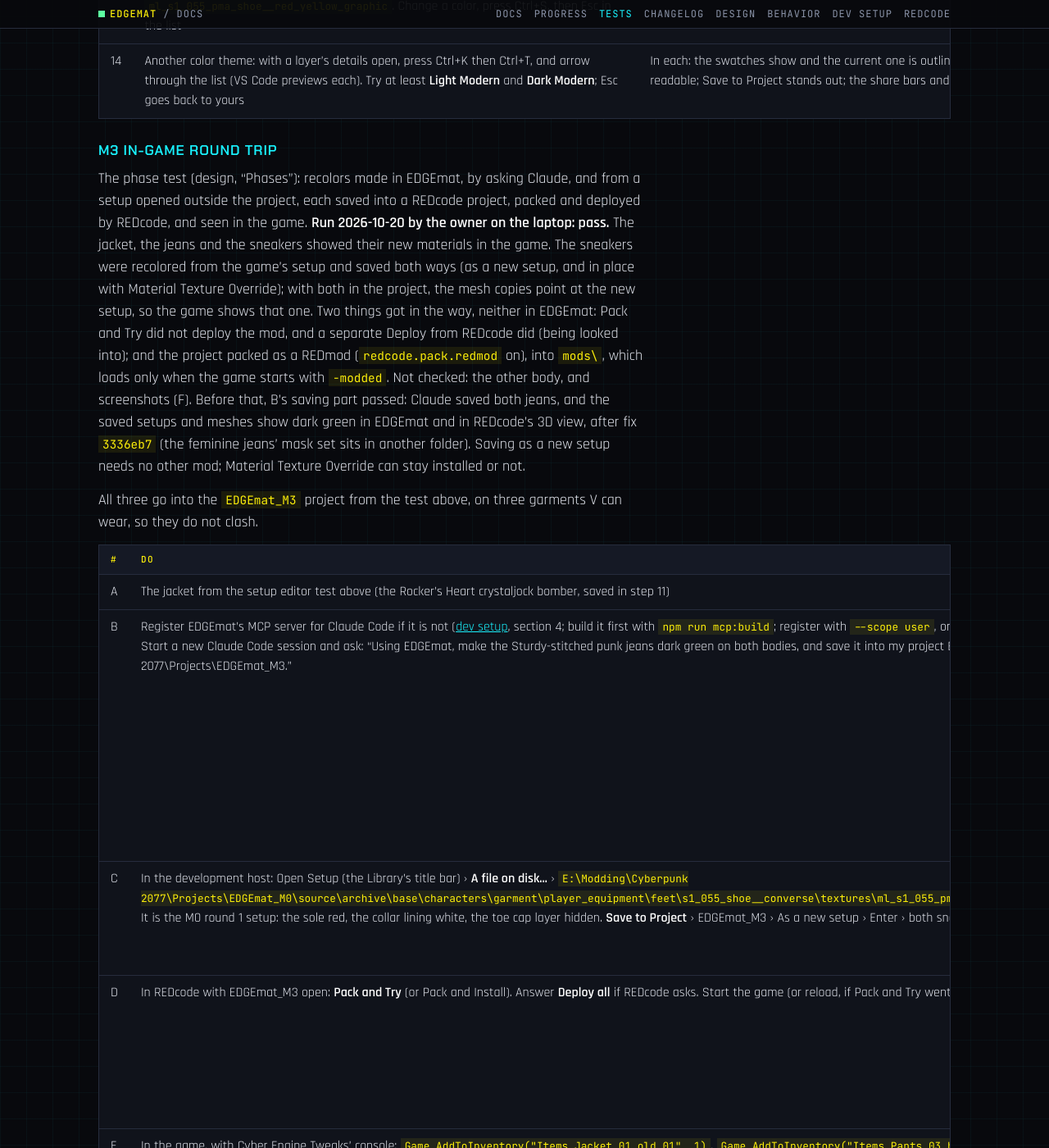
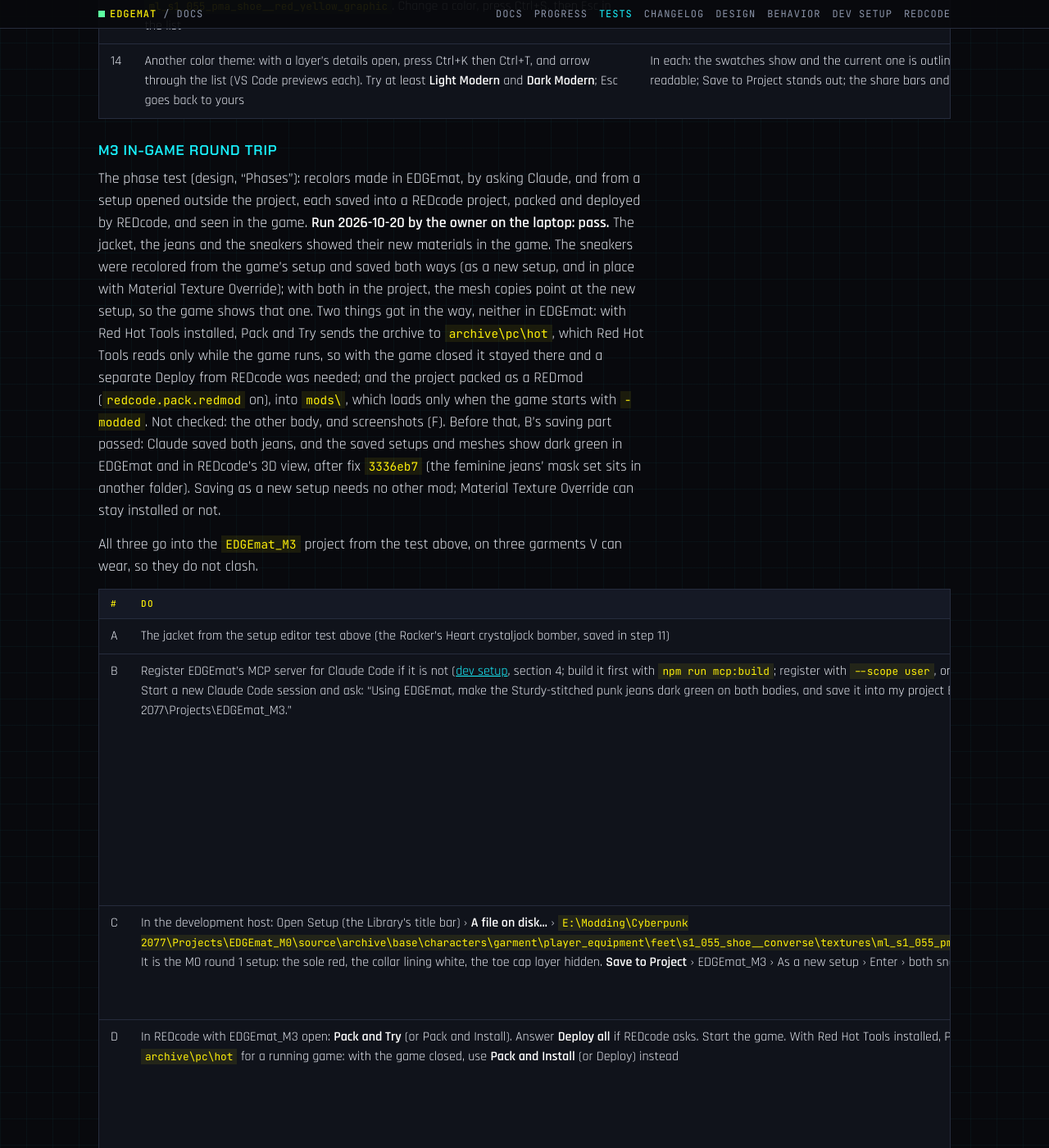
Before and after one commit to Edgemodders/EDGEmat, a Jekyll site: the page built from docs/testing.md, in a window 1280 px wide and 1400 px high, scrolled down 8204 px. Shown: the whole window at 82% size. Built offline with Jekyll 4.4.1, drawn with Linux system fonts in a browser that asks for light colours; our own code applies the rules of GitHub Pages for plain Markdown files.

Commit message:
Tests: Pack and Try went hot with the game closed
Co-Authored-By: Claude Opus 5.5 <noreply@anthropic.com>

```diff
--- a/docs/testing.md
+++ b/docs/testing.md
@@ -155,7 +155,7 @@ Built 2026-10-20 (M3). **Run 2026-10-20 by the owner on the laptop: all 14 pass*
 
 ### M3 in-game round trip
 
-The phase test (design, "Phases"): recolors made in EDGEmat, by asking Claude, and from a setup opened outside the project, each saved into a REDcode project, packed and deployed by REDcode, and seen in the game. **Run 2026-10-20 by the owner on the laptop: pass.** The jacket, the jeans and the sneakers showed their new materials in the game. The sneakers were recolored from the game's setup and saved both ways (as a new setup, and in place with Material Texture Override); with both in the project, the mesh copies point at the new setup, so the game shows that one. Two things got in the way, neither in EDGEmat: Pack and Try did not deploy the mod, and a separate Deploy from REDcode did (being looked into); and the project packed as a REDmod (`redcode.pack.redmod` on), into `mods\`, which loads only when the game starts with `-modded`. Not checked: the other body, and screenshots (F). Before that, B's saving part passed: Claude saved both jeans, and the saved setups and meshes show dark green in EDGEmat and in REDcode's 3D view, after fix `3336eb7` (the feminine jeans' mask set sits in another folder). Saving as a new setup needs no other mod; Material Texture Override can stay installed or not.
+The phase test (design, "Phases"): recolors made in EDGEmat, by asking Claude, and from a setup opened outside the project, each saved into a REDcode project, packed and deployed by REDcode, and seen in the game. **Run 2026-10-20 by the owner on the laptop: pass.** The jacket, the jeans and the sneakers showed their new materials in the game. The sneakers were recolored from the game's setup and saved both ways (as a new setup, and in place with Material Texture Override); with both in the project, the mesh copies point at the new setup, so the game shows that one. Two things got in the way, neither in EDGEmat: with Red Hot Tools installed, Pack and Try sends the archive to `archive\pc\hot`, which Red Hot Tools reads only while the game runs, so with the game closed it stayed there and a separate Deploy from REDcode was needed; and the project packed as a REDmod (`redcode.pack.redmod` on), into `mods\`, which loads only when the game starts with `-modded`. Not checked: the other body, and screenshots (F). Before that, B's saving part passed: Claude saved both jeans, and the saved setups and meshes show dark green in EDGEmat and in REDcode's 3D view, after fix `3336eb7` (the feminine jeans' mask set sits in another folder). Saving as a new setup needs no other mod; Material Texture Override can stay installed or not.
 
 All three go into the `EDGEmat_M3` project from the test above, on three garments V can wear, so they do not clash.
 
@@ -164,7 +164,7 @@ All three go into the `EDGEmat_M3` project from the test above, on three garment
 | A | The jacket from the setup editor test above (the Rocker's Heart crystaljock bomber, saved in step 11) | Saved already |
 | B | Register EDGEmat's MCP server for Claude Code if it is not ([dev setup](dev-setup.html), section 4; build it first with `npm run mcp:build`; register with `--scope user`, or only the folder it was run in sees it). Start a new Claude Code session and ask: "Using EDGEmat, make the Sturdy-stitched punk jeans dark green on both bodies, and save it into my project E:\Modding\Cyberpunk 2077\Projects\EDGEmat_M3." | Claude finds the item (`mat_find`), sees that the two bodies wear different meshes with their own setups (`l1_066` feminine, `l1_062` masculine), looks at the layers (`mat_describe`) and recolors both (`mat_edit`), and says which files it saved: a new setup and a mesh for each body. To look at them: right-click a saved `.mlsetup` › **Open With...** › **EDGEmat Setup Editor** (REDcode's tree also opens `.mlsetup`), and open a saved `.mesh` from the project in REDcode's 3D view with the **black_punk** appearance chosen (it opens on the first one) |
 | C | In the development host: Open Setup (the Library's title bar) › **A file on disk...** › `E:\Modding\Cyberpunk 2077\Projects\EDGEmat_M0\source\archive\base\characters\garment\player_equipment\feet\s1_055_shoe__converse\textures\ml_s1_055_pma_shoe__red_yellow_graphic.mlsetup`. It is the M0 round 1 setup: the sole red, the collar lining white, the toe cap layer hidden. **Save to Project** › EDGEmat_M3 › As a new setup › Enter › both sneaker meshes ticked › OK | "Setup · project file" (of the M0 project); saved into EDGEmat_M3 as `..._edgemat_m3.mlsetup`, with `s1_055_pma_shoe__converse.mesh` and `s1_055_pwa_shoe__converse.mesh` |
-| D | In REDcode with EDGEmat_M3 open: **Pack and Try** (or Pack and Install). Answer **Deploy all** if REDcode asks. Start the game (or reload, if Pack and Try went hot) | The project packs with no errors and is installed: `<game>\archive\pc\mod\EDGEmat_M3.archive` exists (folder `mod`, singular). If it went to `mods\EDGEmat_M3\` instead, `redcode.pack.redmod` is on, and the game must start with `-modded` (REDcode's Run Game does) |
+| D | In REDcode with EDGEmat_M3 open: **Pack and Try** (or Pack and Install). Answer **Deploy all** if REDcode asks. Start the game. With Red Hot Tools installed, Pack and Try only sends the archive to `archive\pc\hot` for a running game: with the game closed, use **Pack and Install** (or Deploy) instead | The project packs with no errors and is installed: `<game>\archive\pc\mod\EDGEmat_M3.archive` exists (folder `mod`, singular). If it went to `mods\EDGEmat_M3\` instead, `redcode.pack.redmod` is on, and the game must start with `-modded` (REDcode's Run Game does) |
 | E | In the game, with Cyber Engine Tweaks' console: `Game.AddToInventory("Items.Jacket_01_old_01", 1)`, `Game.AddToInventory("Items.Pants_03_basic_01", 1)`, `Game.AddToInventory("Items.CasualShoes_01_basic_01", 1)`. Equip all three; look in third person (photo mode or a mirror) and at your arms in first person | The jacket shows your blue and leather layer; the jeans are dark green; the sneakers have a red sole, a white collar lining and no black toe cap |
 | F | Screenshots before and after | Kept outside the repo |
 
```
Also changed, not shown: CLAUDE.md (+1 -1 lines), docs/progress.md (+1 -2 lines).
